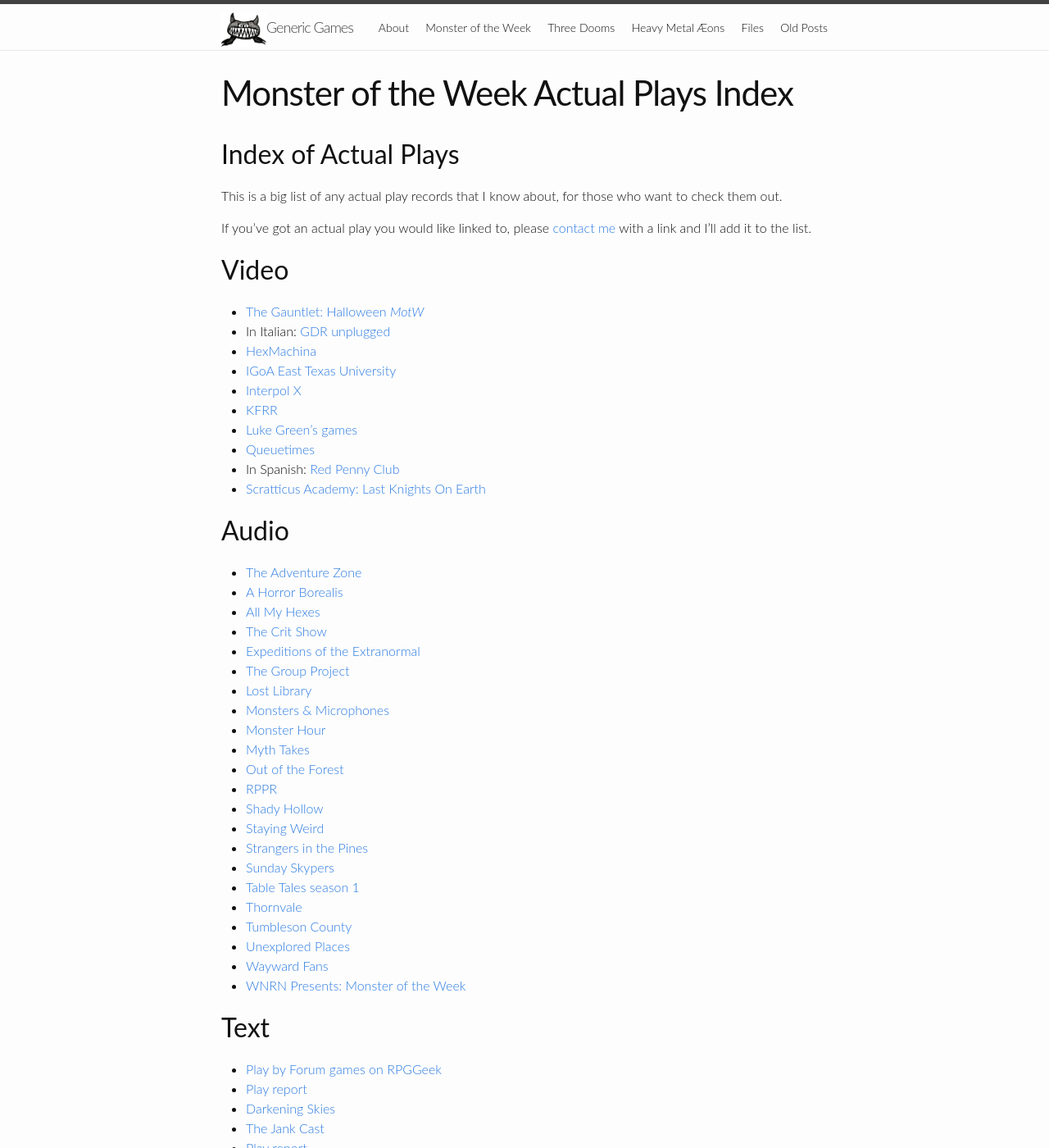
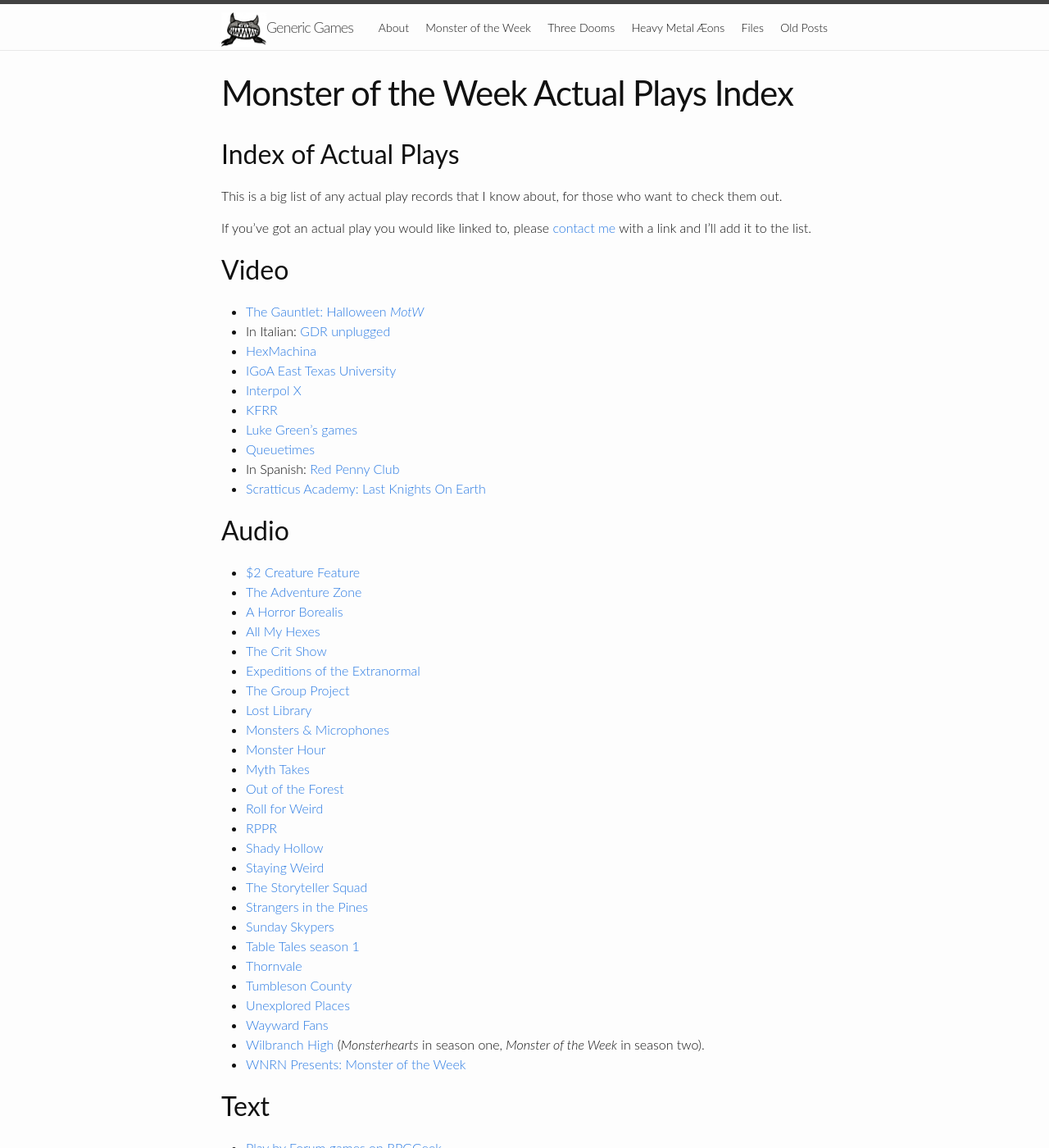
Before and after one commit to michael-sands/generic_games_site, a Jekyll site: the page built from motw_actual_plays.md, in a window 1280 px wide and 1400 px high. Shown: the whole window at 82% size. Built offline with Jekyll 4.4.1, drawn with Linux system fonts in a browser that asks for light colours.

Commit message:
add some more shows

```diff
--- a/motw_actual_plays.md
+++ b/motw_actual_plays.md
@@ -25,6 +25,7 @@
 
 Audio
 -----
+* [$2 Creature Feature](https://2dollarcreature.carrd.co/)
 * [The Adventure Zone](http://www.maximumfun.org/adventure-zone/setup-adventure-zone-amnesty)
 * [A Horror Borealis](http://oneshotpodcast.com/actual-play/a-horror-borealis/)
 * [All My Hexes](https://allmyhexes.simplecast.com/)
@@ -36,9 +37,11 @@
 * [Monster Hour](https://podcasts.apple.com/us/podcast/monster-hour/id1473549676?fbclid=IwAR3SLdw5BEsat3X8FQgwzORXb2_3iOeaAv7R-x0lg9Y6MtZ57u6735zNmJM)
 * [Myth Takes](https://open.spotify.com/show/5LDvlARiOYzuHwxjHY7DoH)
 * [Out of the Forest](https://anchor.fm/theforestcast)
+* [Roll for Weird](https://www.majesticgoose.com/podcasts/roll-for-weird)
 * [RPPR](http://actualplay.roleplayingpublicradio.com/category/systems/powered-by-the-apocalypse/monster-of-the-week/)
 * [Shady Hollow](http://welcometoshadyhollow.com/)
 * [Staying Weird](https://soundcloud.com/staying-weird/)
+* [The Storyteller Squad](https://thestorytellersquad.captivate.fm)
 * [Strangers in the Pines](https://strangers-in-the-pines.captivate.fm/listen)
 * [Sunday Skypers](http://sunday-skypers.podbean.com/category/monster-of-the-week/)
 * [Table Tales season 1](https://itunes.apple.com/us/podcast/table-tales/id1338113146?mt=2)
@@ -46,6 +49,7 @@
 * [Tumbleson County](https://soundcloud.com/minionworks/sets/troublesome-times-in-tumbleson)
 * [Unexplored Places](https://unexploredcast.tumblr.com/)
 * [Wayward Fans](http://www.thewaywardfans.com/podcasts/?tag=Monster+of+the+Week)
+* [Wilbranch High](https://wilbranchhigh.transistor.fm/) (_Monsterhearts_ in season one, _Monster of the Week_ in season two).
 * [WNRN Presents: Monster of the Week](https://soundcloud.com/wnrn/sets/wnrn-monster-of-the-week)
 
 Text
```
